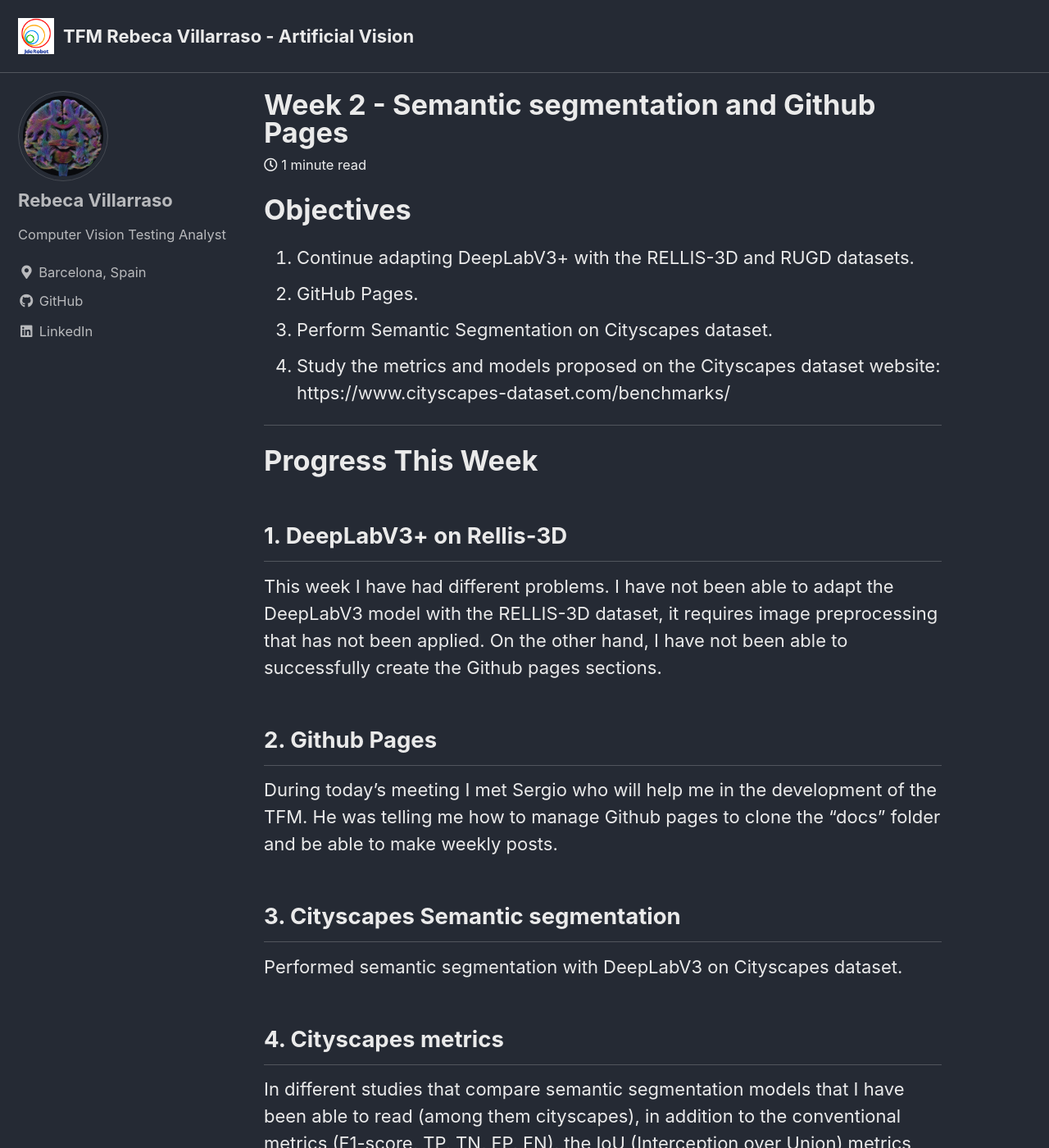
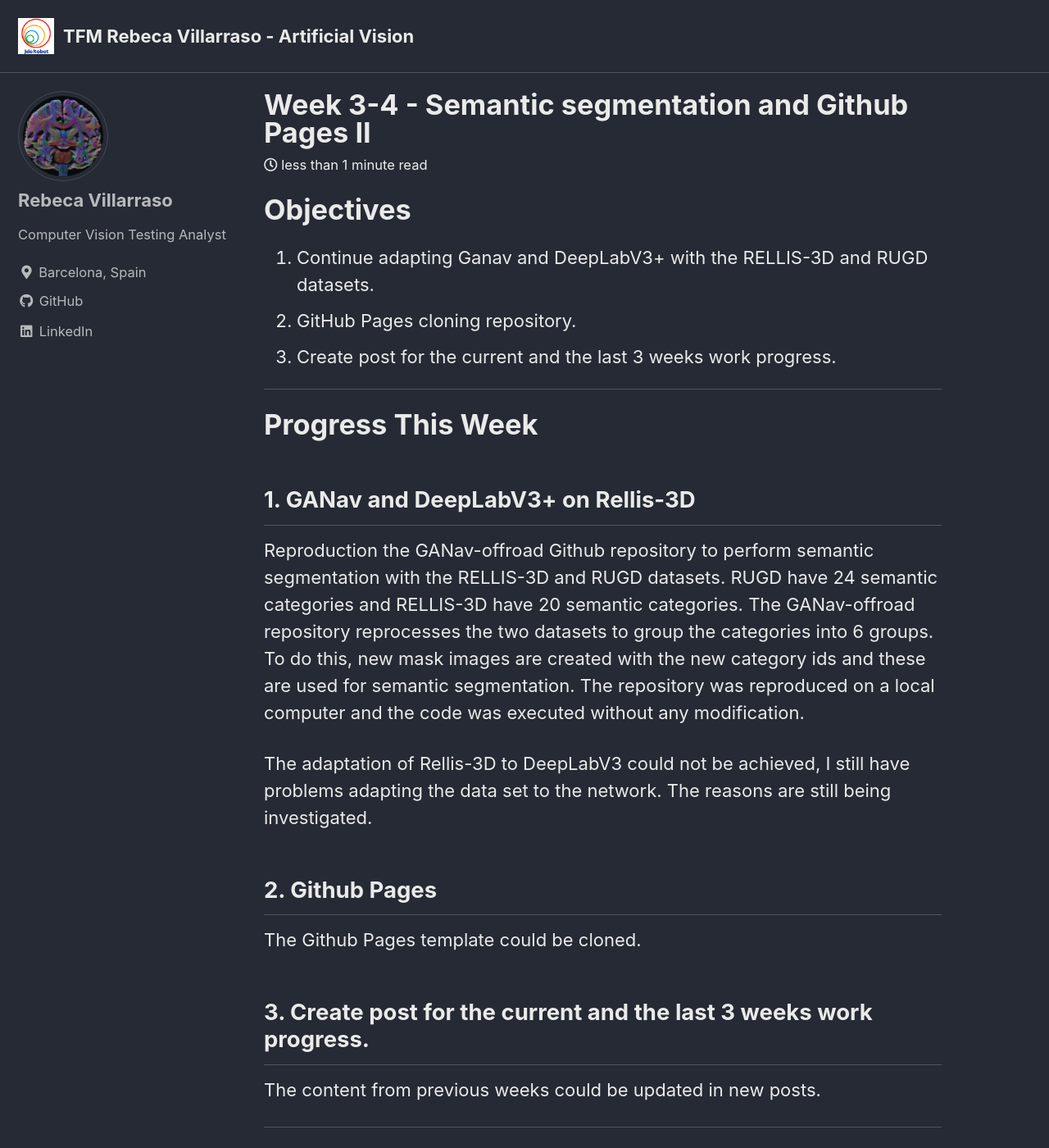
Before and after one commit to RoboticsLabURJC/2024-tfm-rebeca-villaraso, a Jekyll site: the page built from docs/_posts/2024-03-22-Week-3-4.md, in a window 1280 px wide and 1400 px high. Shown: the whole window at 82% size. Built offline with Jekyll 4.4.1, drawn with Linux system fonts in a browser that asks for light colours; cached includes are drawn as plain includes; some of the changed text lies outside the part shown.

Commit message:
Update 2024-03-22-Week-3-4.md

```diff
--- a/docs/_posts/2024-03-22-Week-3-4.md
+++ b/docs/_posts/2024-03-22-Week-3-4.md
@@ -1,53 +1,52 @@
 ---
-title: "Week 2 - Semantic segmentation and Github Pages"
+title: "Week 3-4 - Semantic segmentation and Github Pages II"
 image: ../assets/images/logo.png
 categories:
   - Weekly Log
 tags:
   - Semantic segmentation
   - Github pages
-  - Cityscapes metrics
 
 ---
 
 # Objectives
 
-1. Continue adapting DeepLabV3+ with the RELLIS-3D and RUGD datasets.
-2. GitHub Pages.
-3. Perform Semantic Segmentation on Cityscapes dataset.
-4. Study the metrics and models proposed on the Cityscapes dataset website: https://www.cityscapes-dataset.com/benchmarks/
+1. Continue adapting Ganav and DeepLabV3+ with the RELLIS-3D and RUGD datasets.
+2. GitHub Pages cloning repository.
+3. Create post for the current and the last 3 weeks work progress.
 
 ---
 
 # Progress This Week
 
-## 1. DeepLabV3+ on Rellis-3D
+## 1. GANav and DeepLabV3+ on Rellis-3D
 
-This week I have had different problems. I have not been able to adapt the DeepLabV3 model with the RELLIS-3D dataset, it requires image preprocessing that has not been applied. On the other hand, I have not been able to successfully create the Github pages sections.
+Reproduction the GANav-offroad Github repository to perform semantic segmentation with the RELLIS-3D and RUGD datasets. RUGD have 24 semantic categories and RELLIS-3D have 20 semantic categories. The GANav-offroad repository reprocesses the two datasets to group the categories into 6 groups. To do this, new mask images are created with the new category ids and these are used for semantic segmentation. The repository was reproduced on a local computer and the code was executed without any modification.
+
+The adaptation of Rellis-3D to DeepLabV3 could not be achieved, I still have problems adapting the data set to the network.
+The reasons are still being investigated.
 
 ## 2. Github Pages
 
-During today's meeting I met Sergio who will help me in the development of the TFM. He was telling me how to manage Github pages to clone the "docs" folder and be able to make weekly posts.
+The Github Pages template could be cloned.
 
-## 3. Cityscapes Semantic segmentation
+## 3. Create post for the current and the last 3 weeks work progress.
 
-Performed semantic segmentation with DeepLabV3 on Cityscapes dataset.
+The content from previous weeks could be updated in new posts.
 
-## 4. Cityscapes metrics
-
-In different studies that compare semantic segmentation models that I have been able to read (among them cityscapes), in addition to the conventional metrics (F1-score, TP, TN, FP, FN), the IoU (Interception over Union) metrics are usually used, both for classes as categories.
 
 ---
 
 # Next Week Work Planning
 
-  1. Continue adapting DeepLabV3+ and GanAV with the RELLIS-3D and RUGD datasets.
-  2. GitHub Pages cloning repository.
-  3. Create post for the current and the last 3 weeks work progress.
+  1. Continue adapting DeepLabV3+ with the RELLIS-3D dataset.
+  2. Update Github Pages.
 
 
 ---
 
 # References
 
-* [Cityscapes Metrics] https://www.cityscapes-dataset.com/benchmarks/#instance-level-scene-labeling-task
+* [Rellis-3D] https://www.unmannedlab.org/research/RELLIS-3D
+* [RUGD Dataset] http://rugd.vision/
+* [GANav-offroad] https://github.com/rayguan97/GANav-offroad
```
